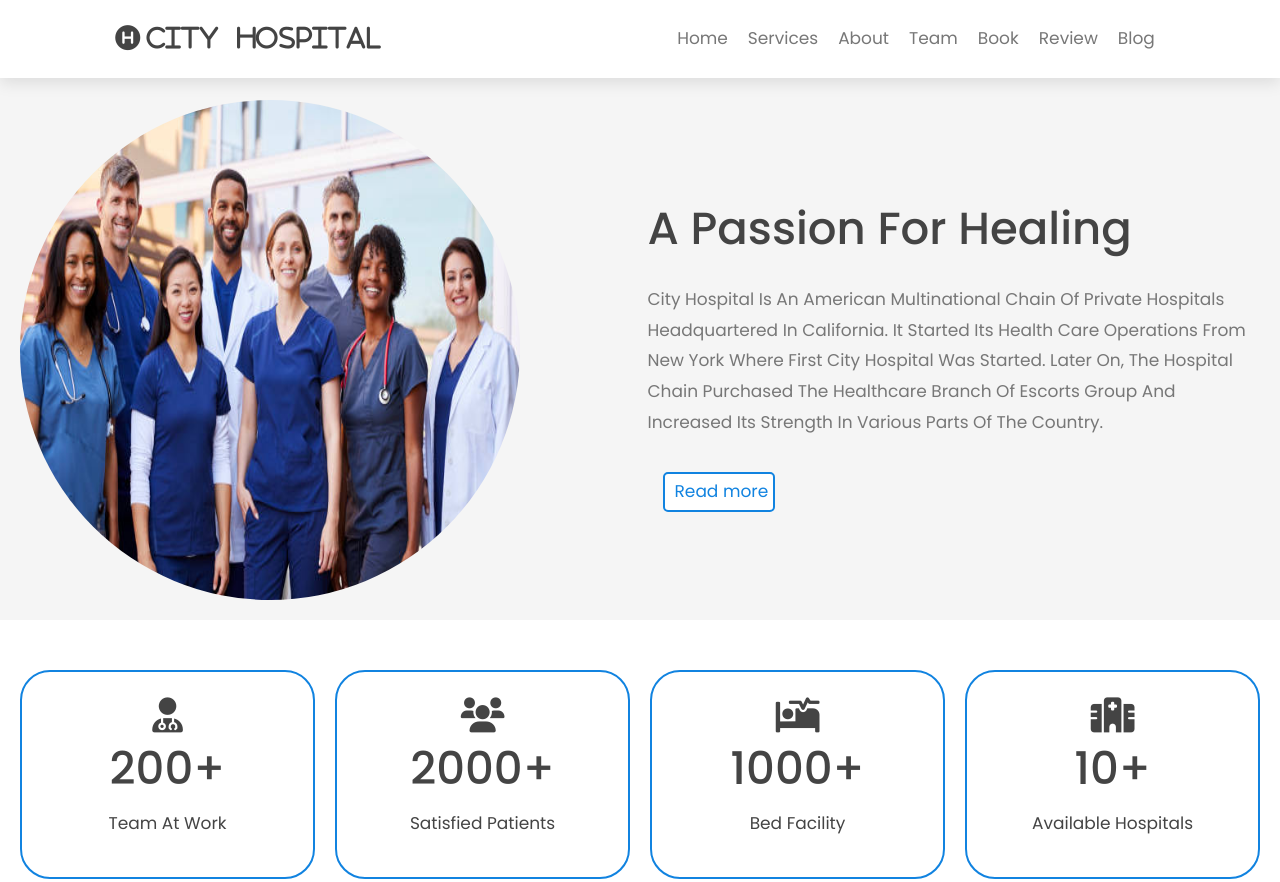
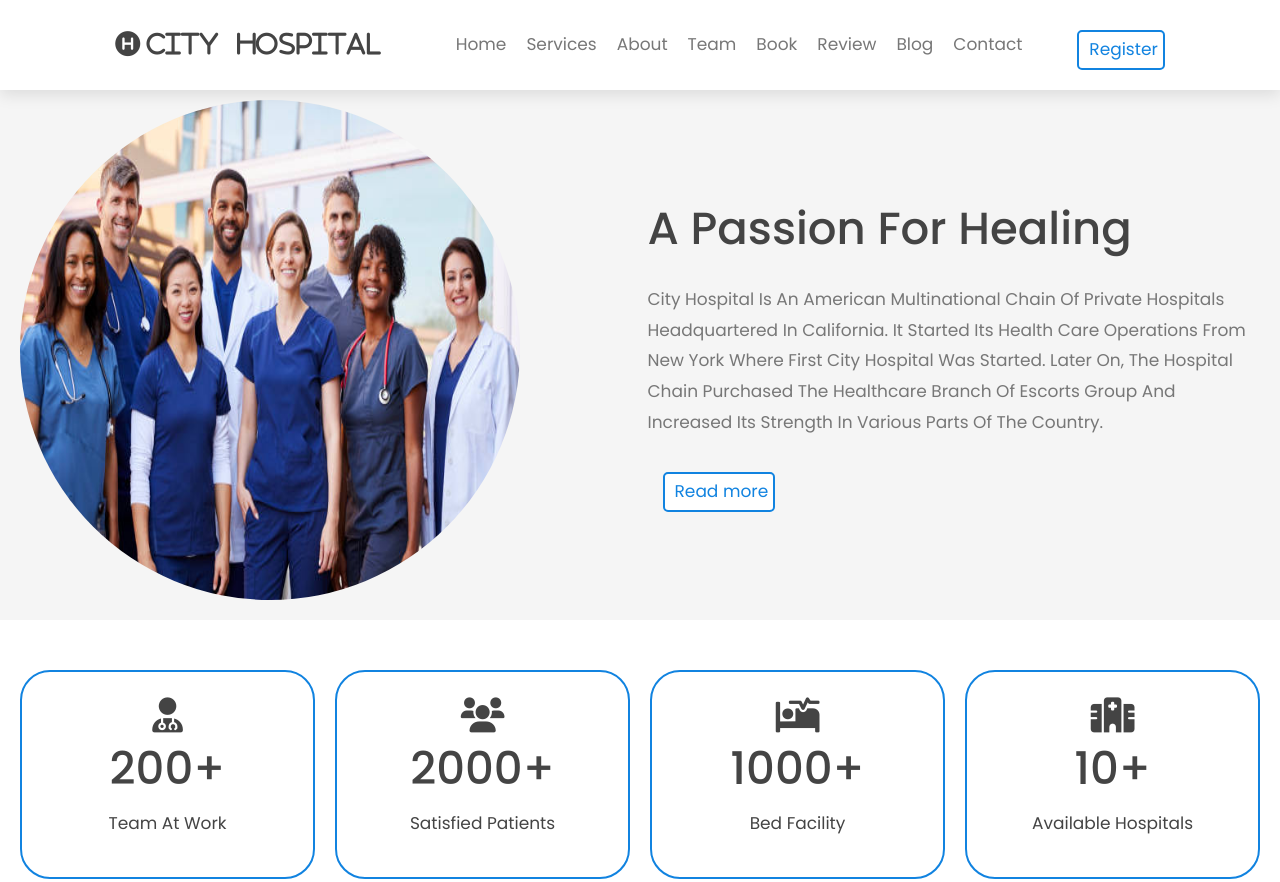
Before and after one commit to Aadilfarooqgithub/City-Hospital, a plain HTML site: page index.html in a window 1280 px wide. Shown: the top 882 px of the page. Drawn offline with nearby package versions, Linux system fonts and the light colour scheme.

Commit message:
:fire: New Button created

```diff
--- a/index.html
+++ b/index.html
@@ -38,8 +38,9 @@
            <a href="book.html">Book</a>
            <a href="review.html">Review</a>
            <a href="blog.html">Blog</a>
-        </ul>
+           <a href="contact.html">Contact</a>
         </nav>
+        <input type="submit" value="Register"id="btn">
         <div id="menu-btn" class="fas fa-bars"></div>
     </header>
     <!-- header section ends-->
--- a/style.css
+++ b/style.css
@@ -450,6 +450,20 @@ section:nth-child(even){
 }
 
 
+#btn{
+    display: inline-block;
+    margin-top: 1rem;
+    padding: .5rem;
+    padding-left: 1rem;
+    border: var(--border);
+    border-radius: .5rem;
+    /* box-shadow: var(--box-shadow); */
+    color: var(--green);
+    cursor: pointer;
+    font-size: 1.7rem;
+    background: #fff;
+}
+
 
 /*media queries*/
 @media (max-width: 991px){
```
Also changed, not shown: services.html (+5 -5 lines).
